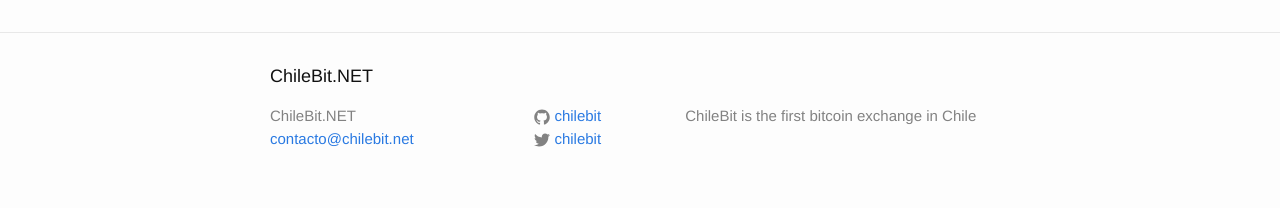
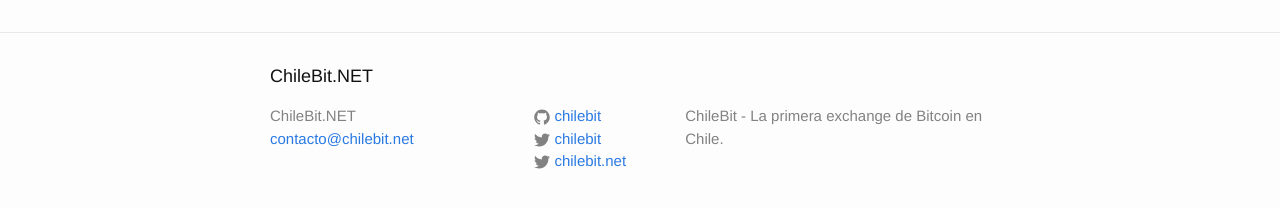
Before and after one commit to chilebit/site, a Jekyll site: the page built from about.md, in a window 1280 px wide. Shown: the part 318-526 px from the top of the page. Built offline with Jekyll 4.4.1, drawn with Linux system fonts in a browser that asks for light colours.

Commit message:
Update _config.yml

```diff
--- a/_config.yml
+++ b/_config.yml
@@ -2,11 +2,12 @@
 title: ChileBit.NET
 email: contacto@chilebit.net
 description: > # this means to ignore newlines until "baseurl:"
-  ChileBit is the first bitcoin exchange in Chile
+  ChileBit - La primera exchange de Bitcoin en Chile.
 baseurl: "" # the subpath of your site, e.g. /blog/
 url: "http://chilebit.net" # the base hostname & protocol for your site
 twitter_username: chilebit
 github_username: chilebit
+facebook_username: chilebit.net
 
 # Build settings
 markdown: kramdown
```
